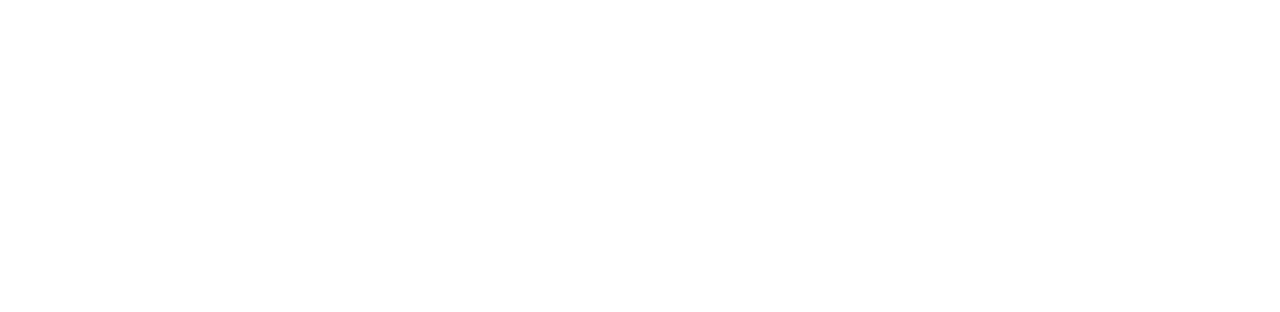
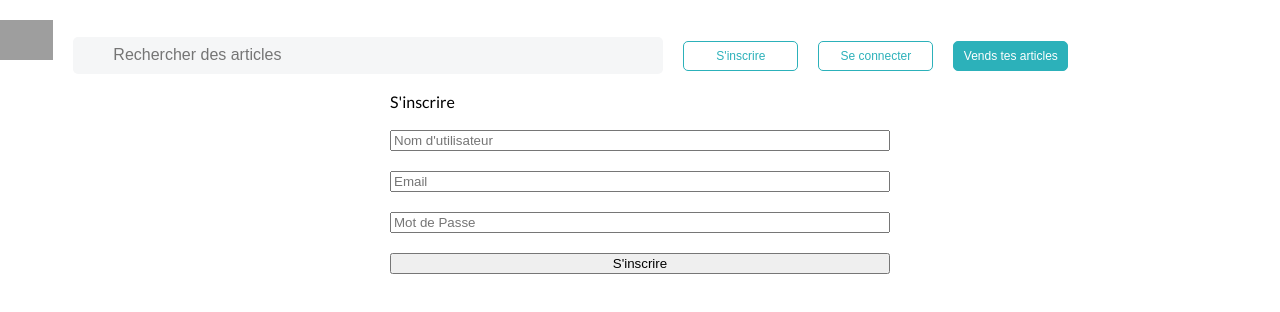
Before and after one commit to IsabelleLabat/vinted_frontend, a React (Vite) app: page /signup in a window 1280 px wide. Before the commit this address had no page. Shown: the top 312 px of the page. Built offline with nearby package versions, Linux system fonts and the light colour scheme; grey boxes are pictures that could not be loaded; the HTML template or start-up script is replaced by a standard one.

Commit message:
création header + page signup

```diff
--- a/src/App.css
+++ b/src/App.css
@@ -4,6 +4,54 @@
 
 a {
   text-decoration: none;
+}
+
+/* Header */
+
+header {
+  width: 1280px;
+  margin: 0 auto;
+  display: flex;
+  justify-content: space-between;
+  align-items: center;
+  padding-bottom: 20px;
+}
+
+header img {
+  height: 40px;
+  padding-right: 20px;
+  padding-top: 20px;
+  cursor: pointer;
+}
+
+.search-input {
+  background-color: #f5f6f7;
+  border: none;
+  border-radius: 5px;
+  font-size: 16px;
+  height: 37px;
+  outline: none;
+  padding-left: 40px;
+  width: 590px;
+  color: lightgrey;
+  margin-right: 20px;
+}
+
+.header-button {
+  border: 1px solid #2cb1ba;
+  color: #2cb1ba;
+  border-radius: 5px;
+  font-size: 12px;
+  height: 30px;
+  outline: none;
+  width: 115px;
+  background-color: #fff;
+  margin-right: 20px;
+}
+
+.sell-button {
+  background-color: #2cb1ba;
+  color: white;
 }
 
 .bcg-banner {
@@ -93,3 +141,13 @@
   flex-direction: column;
   border: solid red 1px;
 }
+
+/* Signup */
+
+form {
+  display: flex;
+  flex-direction: column;
+  width: 500px;
+  margin: 0 auto;
+  gap: 20px;
+}
--- a/src/App.jsx
+++ b/src/App.jsx
@@ -3,7 +3,7 @@
 
 import Home from "./Pages/Home";
 import Offer from "./Pages/Offer";
-
+import Signup from "./Pages/Signup";
 import Header from "./Components/Header";
 
 function App() {
@@ -13,6 +13,7 @@
       <Routes>
         <Route path="/" element={<Home />} />
         <Route path="/offers/:id" element={<Offer />} />
+        <Route path="/signup" element={<Signup />} />
       </Routes>
     </Router>
   );
--- a/src/Components/Header.jsx
+++ b/src/Components/Header.jsx
@@ -1,3 +1,29 @@
-const Header = () => {};
+import { Link } from "react-router-dom";
+
+const Header = () => {
+  return (
+    <header>
+      <div>
+        <Link to={"/"}>
+          <img
+            src="https://lereacteur-vinted.netlify.app/static/media/logo.10b0caad793dd0a8ea72.png"
+            alt=""
+          />
+        </Link>
+
+        <input
+          className="search-input"
+          type="search"
+          placeholder="Rechercher des articles"
+        />
+        <button className="header-button">S'inscrire</button>
+        <button className="header-button">Se connecter</button>
+        <button className=" header-button sell-button">
+          Vends tes articles
+        </button>
+      </div>
+    </header>
+  );
+};
 
 export default Header;
--- a/src/Pages/Home.jsx
+++ b/src/Pages/Home.jsx
@@ -5,6 +5,7 @@
 const Home = ({ params }) => {
   const [data, setData] = useState();
   const [isLoading, setIsLoading] = useState(true);
+  // const [avatarImg, setavatarImg] = useState(true);
 
   useEffect(() => {
     const fetchData = async () => {
@@ -38,10 +39,12 @@
             <Link to={`/offers/${offer._id}`} key={offer._id}>
               <div className="card-offer">
                 <div className="owner">
+                  {/* {offer.secure_url} ? (
                   <img
                     src={offer.owner.account.avatar.secure_url}
-                    alt="avatar img"
+                    alt="avatar"
                   />
+                  ) : () */}
 
                   <p>{offer.owner.account.username}</p>
                 </div>
@@ -49,7 +52,7 @@
                 <img
                   className="offer-img"
                   src={offer.product_image.url}
-                  alt="image produit"
+                  alt="produit"
                 />
                 <p>{offer.product_price} €</p>
                 <p className="details">{offer.product_details[1].TAILLE}</p>
--- /dev/null
+++ b/src/Pages/Signup.jsx
@@ -0,0 +1,80 @@
+import axios from "axios";
+import { useState } from "react";
+
+const Signup = () => {
+  const [email, setEmail] = useState("");
+  const [password, setPassword] = useState("");
+  const [name, setName] = useState("");
+
+  const handleEmailChange = (event) => {
+    const value = event.target.value;
+    setEmail(value);
+  };
+
+  const handleNameChange = (event) => {
+    const value = event.target.value;
+    setName(value);
+  };
+
+  const handlePasswordChange = (event) => {
+    const value = event.target.value;
+    setPassword(value);
+  };
+
+  const handleSubmit = async (event) => {
+    console.log(event);
+    // Pour empêcher le navigateur de changer de page lors de la soumission du formulaire
+    event.preventDefault();
+    const userData = {
+      email: { setEmail },
+      username: { setName },
+      password: { setPassword },
+    };
+    try {
+      const response = await axios.post(
+        "https://lereacteur-vinted-api.herokuapp.com/user/signup",
+        userData
+      );
+
+      console.log(response);
+    } catch (error) {
+      console.log(error);
+    }
+  };
+
+  return (
+    <form onSubmit={handleSubmit}>
+      <h1>S'inscrire</h1>
+      <input
+        id="name"
+        type="text"
+        placeholder="Nom d'utilisateur"
+        name="username"
+        value={name}
+        onChange={handleNameChange}
+      />
+
+      <input
+        id="email"
+        type="text"
+        placeholder="Email"
+        name="email"
+        value={email}
+        onChange={handleEmailChange}
+      />
+
+      <input
+        id="password"
+        type="password"
+        placeholder="Mot de Passe"
+        name="Password"
+        value={password}
+        onChange={handlePasswordChange}
+      />
+
+      <input className="submitButton" type="submit" value="S'inscrire" />
+    </form>
+  );
+};
+
+export default Signup;
```
